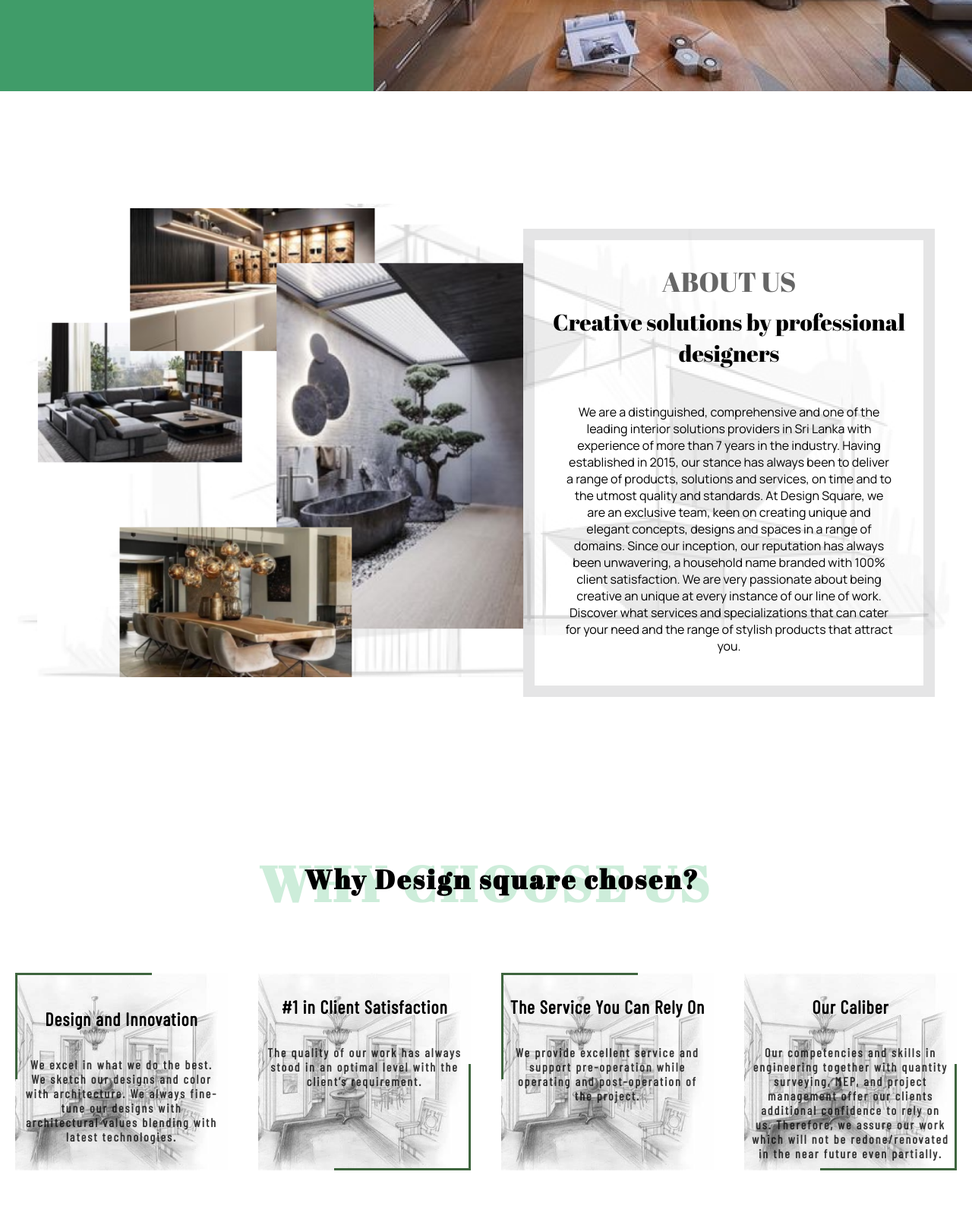
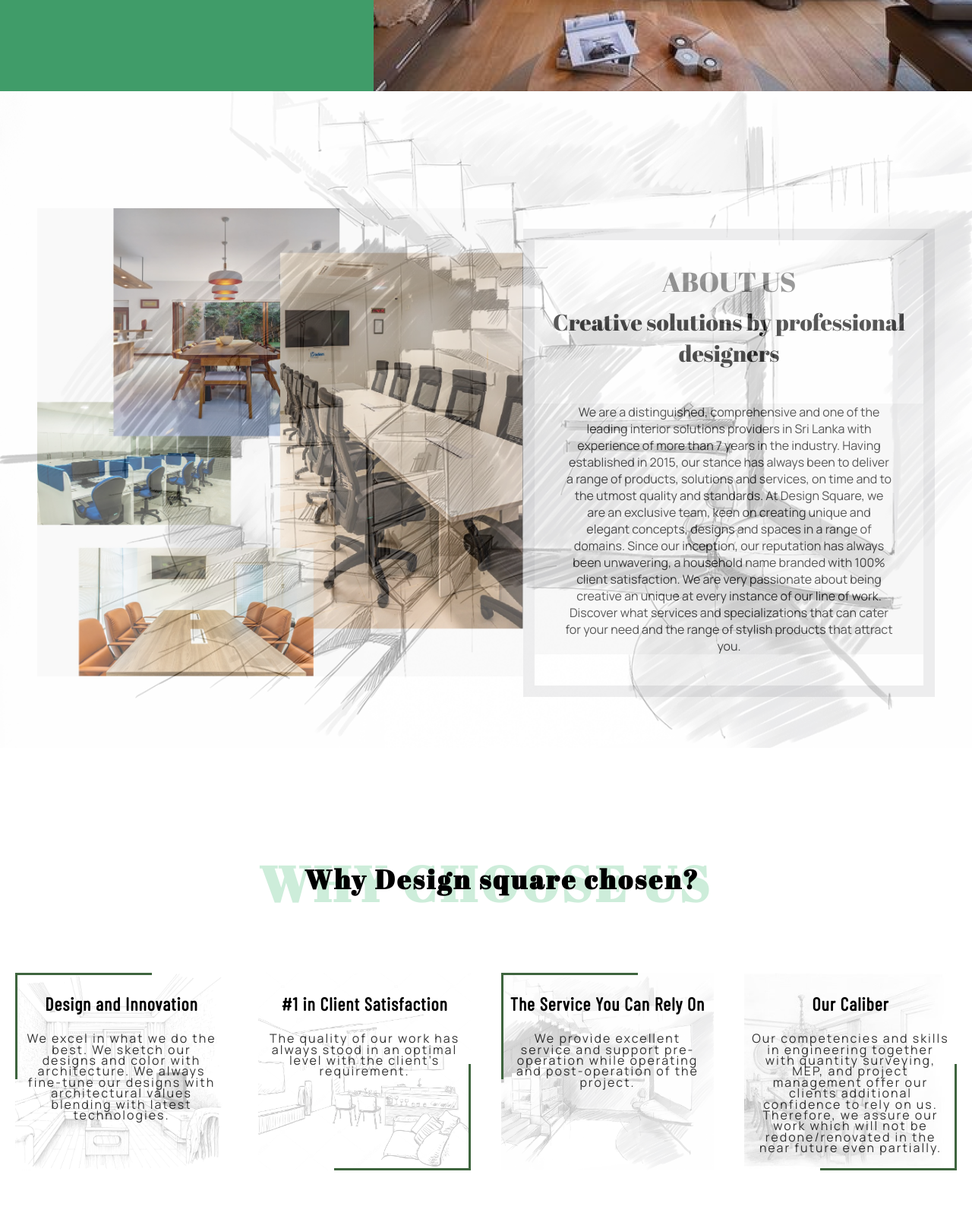
Before and after one commit to RuvindaTharaka/DESIGN-SQUARE, a plain HTML site: page index.html in a window 1280 px wide. Shown: the part 580-2180 px from the top of the page at 76% size. Drawn offline with nearby package versions, Linux system fonts and the light colour scheme; a web font is replaced by a local one.

Commit message:
bug-fix-24

```diff
--- a/assests/css/styles.css
+++ b/assests/css/styles.css
@@ -11,30 +11,106 @@ body {
   width: 100%;
 }
 
-.reason {
-  background-image: url("../images/new3.jpg");
+
+.top-left::before {
+  background-image: url("../images/sketch1.jpg");
   background-repeat: no-repeat;
   background-position: right top;
   background-size: 340px 260px;
+  content: "";
+  background-size: cover;
+  position: absolute;
+  top: 0px;
+  right: 0px;
+  bottom: 0px;
+  left: 0px;
+  opacity: 0.25;
+}
+
+
+
+.top-right::before {
+  background-image: url("../images/new6.jpg");
+  background-repeat: no-repeat;
+  background-position: right top;
+  background-size: 340px 260px;
+  content: "";
+  background-size: cover;
+  position: absolute;
+  top: 0px;
+  right: 0px;
+  bottom: 0px;
+  left: 0px;
+  opacity: 0.25;
+}
+
+
+.bottom-left::before {
+  background-image: url("../images/new4.jpg");
+  background-repeat: no-repeat;
+  background-position: right top;
+  background-size: 340px 260px;
+  content: "";
+  background-size: cover;
+  position: absolute;
+  top: 0px;
+  right: 0px;
+  bottom: 0px;
+  left: 0px;
+  opacity: 0.25;
+}
+
+
+.bottom-right::before {
+  background-image: url("../images/new9.jpg");
+  background-repeat: no-repeat;
+  background-position: right top;
+  background-size: 340px 260px;
+  content: "";
+  background-size: cover;
+  position: absolute;
+  top: 0px;
+  right: 0px;
+  bottom: 0px;
+  left: 0px;
+  opacity: 0.35;
 }
 
 .reason>h2{
   color: rgba(0, 0, 0, 1);
   font-family: 'Barlow Condensed', sans-serif;
   font-weight: 800;
+  position: relative;
+  color: #ffffff;
+  line-height: 0.9;
+  text-align: center;
 }
 .reason p{
-  color: rgba(6, 6, 6, 0.8);
+  color: rgba(0, 0, 0, 0.8);
   font-size: 16px ;
-  font-family: 'Barlow Condensed', sans-serif;
-  font-weight: 800;
+  font-family: 'Manrope', sans-serif ;
+  font-weight: 400;
   letter-spacing: 2px;
-}
-
-.about-container {
-  background-image: url("../images/AboutBackImg.png");
+  position: relative;
+  line-height: 0.9;
+  text-align: center;
+}
+
+
+.about-container::before{
+
+  background-image: url("../images/new4.jpg");
   background-repeat: no-repeat;
   background-position: center;
+  background-size: cover;
+  content: "";
+  background-size: cover;
+  position: absolute;
+  top: 0px;
+  right: 0px;
+  bottom: 0px;
+  left: 0px;
+  opacity: 0.35;
 }
 
 .methodology-container {
@@ -69,8 +145,8 @@ font-family: 'Yanone Kaffeesatz', sans-serif;
 
 /*Fonts*/
 .nav_link_font{
-  font-family: 'Gayathri', sans-serif !important;
-  font-weight: 700 !important;
+  font-family: 'Oswald', sans-serif !important;
+  font-weight: 500 !important;
   letter-spacing: 0px !important;
 }
 
@@ -90,6 +166,7 @@ font-family: 'Yanone Kaffeesatz', sans-serif;
   font-family: 'Abril Fatface', sans-serif !important;
   font-weight: 400 !important;
   letter-spacing: 0px !important;
+
 }
 
 .about_us_sub_title_font {
@@ -102,6 +179,7 @@ font-family: 'Yanone Kaffeesatz', sans-serif;
   font-family: 'Manrope', sans-serif !important;
   font-weight: 400 !important;
   letter-spacing: 0px !important;
+  background-color: #f5f5f5;
 }
 
 .hidden_title_font {
@@ -126,6 +204,7 @@ font-family: 'Yanone Kaffeesatz', sans-serif;
   font-family: 'Manrope', sans-serif !important;
   font-weight: 400 !important;
   letter-spacing: 0px !important;
+  text-align: center !important;
 }
 
 
@@ -265,14 +344,14 @@ font-family: 'Yanone Kaffeesatz', sans-serif;
   font-family: "Abril Fatface", sans-serif;
   letter-spacing: 1px;
   font-weight: 800;
-  font-size: 100px;
+  font-size: 80px;
   margin: 0;
-  padding: 50px 0px 0px 50px;
+  padding: 150px 0px 0px 50px;
 }
 
 .home_content_div_h2 {
   font-family: "Train One", sans-serif;
-  font-size: 50px;
+  font-size: 40px;
   margin: 0;
   padding: 0px 100px 0px 50px;
 }
@@ -1052,7 +1131,7 @@ font-family: 'Yanone Kaffeesatz', sans-serif;
 .contact_details {
   width: 40%;
   display: flex;
-  flex-direction: column;
+  flex-direction: row;
   justify-content: flex-start;
   align-items: flex-start;
 }
@@ -2105,8 +2184,9 @@ footer > p {
 
 
 
+
 /* Responsive styles for screen sizes up to 768px */
-@media screen and (max-width: 1135px) {
+@media screen and (max-width: 1235px) {
   .choose_row {
       display: grid;
       grid-template-columns: auto auto;
@@ -2202,10 +2282,9 @@ footer > p {
 }
 
 .img_popup  {
-  width: 50vw !important;
-  height: 60vh !important;
+  height: 65% !important;
   border: 2px solid #3e653e !important;
-
+  padding: 5px;
 
 }
 
--- a/assests/js/script.js
+++ b/assests/js/script.js
@@ -338,7 +338,7 @@ window.addEventListener('scroll', scrollUp)
 
 /*==================== SCROLL REVEAL ANIMATION ====================*/
 const sr = ScrollReveal({
-    distance: '5px',
+    distance: '10px',
     duration: 4000,
     reset: true,
 })
@@ -346,10 +346,12 @@ const sr = ScrollReveal({
 sr.reveal(`
         .home_content_div_h1,
         .logo,
-        .client_container5
+        .client_container5,
+        .top-left,
+        .bottom-right
     `, {
     origin: 'top',
-    interval: 1000,
+    interval: 3000,
 })
 
 sr.reveal(`
@@ -358,15 +360,17 @@ sr.reveal(`
         .p_3,
         .p_5
 
+
     `, {
     origin: 'bottom',
-    interval: 1400,
+    interval: 1600,
 })
 
 sr.reveal(`
         .home_content_div_p,
-        .home_content_div_btn_explore
-
+        .home_content_div_btn_explore,
+        .bottom-left,
+        .top-right
     `, {
     origin: 'bottom',
     interval: 3000,
--- a/index.html
+++ b/index.html
@@ -5,6 +5,7 @@
     <meta charset="utf-8" />
     <meta name="viewport" content="width=device-width, initial-scale=1" />
     <link rel="stylesheet" href="./assests/css/styles.css" />
+    <link rel="icon" type="image/x-icon" href="../assests/images/logo.png">
     <link
       href="https://cdn.jsdelivr.net/npm/remixicon@2.5.0/fonts/remixicon.css"
       rel="stylesheet"
@@ -29,6 +30,31 @@
         <li><a href="#products" class="nav_link_font">Products</a></li>
         <li><a href="#projects" class="nav_link_font">Projects</a></li>
         <li><a href="#contact" class="nav_link_font" >Contact Us</a></li>
+        <li style="margin-left: 100px;">
+          <div style="display: flex !important; ">
+            <div style="width: 40px; height: 40px; background-color: #9CDCB5; display: flex; justify-content: center; align-items: center; margin: 5px;">
+              <img
+              src="./assests/images/faceb.png"
+              alt=""
+              style="width: 30px; height: 30px"
+              />
+            </div>
+            <div style="width: 40px; height: 40px; background-color: #9CDCB5; display: flex; justify-content: center; align-items: center; margin: 5px;">
+              <img
+                src="./assests/images/ins.png"
+                alt=""
+                style="width: 30px; height: 30px"
+              />
+            </div >
+            <div style="width: 40px; height: 40px; background-color: #9CDCB5; display: flex; justify-content: center; align-items: center; margin: 5px;">
+              <img
+                src="./assests/images/twit.png"
+                alt=""
+                style="width: 30px; height: 30px"
+              />
+            </div>
+          </div>
+        </li>
       </ul>
       <ul class="dropdown-links">
         <li><a href="#home" class="nav_link_font">Home</a></li>
@@ -59,7 +85,7 @@
 
       <section id="about" class="about-container">
         <div class="about_img_div">
-          <img src="./assests/images/AboutAll.png" alt="" />
+          <img src="./assests/images/abi.jpeg" alt="" />
         </div>
         <div class="about_content_div">
           <h2 class="about_content_div_h2 about_us_main_title_font">ABOUT US</h2>
@@ -85,20 +111,20 @@
         </div>
         <div class="choose_row">
             <div class="reason top-left">
-                <h2 style="color: rgba(0, 0, 0, 1); padding: 1rem;">Design and Innovation</h2>
+                <h2 style="color: rgba(0, 0, 0, 1); padding-bottom: .5rem;">Design and Innovation</h2>
                 <p>We excel in what we do the best. We sketch our designs and color with architecture. We always fine-tune our designs with architectural values blending with latest technologies.</p>
             </div>
             <div class="reason top-right">
-                <h2 style="color: rgba(0, 0, 0, 1); padding-bottom: 1rem;">#1 in Client Satisfaction</h2>
+                <h2 style="color: rgba(0, 0, 0, 1); padding-bottom: .5rem;">#1 in Client Satisfaction</h2>
                 <p>The quality of our work has always stood in an optimal level with the client’s requirement.</p>
             </div>
 
             <div class="reason bottom-left">
-                <h2 style="color: rgba(0, 0, 0, 1); padding-bottom: 1rem;">The Service You Can Rely On</h2>
+                <h2 style="color: rgba(0, 0, 0, 1); padding-bottom: .5rem;">The Service You Can Rely On</h2>
                 <p>We provide excellent service and support pre-operation while operating and post-operation of the project.</p>
             </div>
             <div class="reason bottom-right">
-                <h2 style="color: rgba(0, 0, 0, 1); padding-bottom: 1rem;">Our Caliber</h2>
+                <h2 style="color: rgba(0, 0, 0, 1); padding-bottom: .5rem;">Our Caliber</h2>
                 <p>Our competencies and skills in engineering together with quantity surveying, MEP, and project management offer our clients additional confidence to rely on us. Therefore, we assure our work which will not be redone/renovated in the near future even partially.</p>
             </div>
         </div>
@@ -532,7 +558,7 @@
           <div class="img_main_col img_main_col-3">
             <div class="img_box" style="width: 377px; height: 642px">
               <img
-                src="./assests/images/g-img10.jpg"
+                src="./assests/images/about3.png"
                 alt=""
                 style="width: 377px; height: 642px"
               />
@@ -736,6 +762,7 @@
         <div class="contact_content">
 
           <div class="contact_details">
+            <div style="width: 50%;">
               <h3
               style="
                 font-family: 'Abril Fatface', sans-serif;
@@ -746,13 +773,35 @@
             >
               ADDRESS
               </h3>
-            <p style="font-family: 'Manrope', sans-serif; font-weight: 400" class="description_font">
-              244/B, Dadugama, Ja-Ela
+              <p style="font-family: 'Manrope', sans-serif; font-weight: 400; text-align: left !important;" class="description_font">
+                244/B, Dadugama,
               </p>
-            <p style="font-family: 'Manrope', sans-serif; font-weight: 400" class="description_font">
+
+              <p style="font-family: 'Manrope', sans-serif; font-weight: 400; text-align: left !important;" class="description_font">
+                Ja-Ela
+              </p>
+              <p style="font-family: 'Manrope', sans-serif; font-weight: 400; text-align: left !important;" class="description_font">
                 Sri Lanka
               </p>
+              <h3
+              style="
+                font-family: 'Abril Fatface', cursive;
+                font-weight: 400;
+                letter-spacing: 1px;
+              "
+              class="sub_title_font"
+            >
+              EMAIL
+            </h3>
+            <p style="font-family: 'Manrope', sans-serif; font-weight: 400; text-align: left !important;" class="description_font">
+              dilshan.designsquare@gmail.com
+            </p>
 
+            </div>
+
+
+
+            <div style="width: 50%;">
               <h3
               style="
                 font-family: 'Abril Fatface', cursive;
@@ -763,26 +812,13 @@
             >
               PHONE
             </h3>
-            <p style="font-family: 'Manrope', sans-serif; font-weight: 400" class="description_font">
+            <p style="font-family: 'Manrope', sans-serif; font-weight: 400; text-align: left !important;" class="description_font">
               (+94) 76 0681075
             </p>
-            <p style="font-family: 'Manrope', sans-serif; font-weight: 400" class="description_font">
+            <p style="font-family: 'Manrope', sans-serif; font-weight: 400; text-align: left !important;" class="description_font">
               (+94) 77 2069501
             </p>
 
-            <h3
-              style="
-                font-family: 'Abril Fatface', cursive;
-                font-weight: 400;
-                letter-spacing: 1px;
-              "
-              class="sub_title_font"
-            >
-              EMAIL
-            </h3>
-            <p style="font-family: 'Manrope', sans-serif; font-weight: 400" class="description_font">
-              dilshan.designsquare@gmail.com
-            </p>
 
               <h3 class="sub_title_font" >SOCIAL</h3>
               <div style="display: flex; flex-direction: row;">
@@ -802,6 +838,8 @@
                   style="width: 30px; height: 30px"
                 />
               </div>
+            </div>
+
 
           </div>
           <div class="contact_email contact_details">
```
Also changed, not shown: assests/images/abi.jpeg (added), assests/images/blur.jpg (added), assests/images/blur2.jpg (added), assests/images/blur3.jpg (added), assests/images/faceb.png (added), assests/images/fb.png (added), assests/images/ins.png (added), assests/images/new10.jpg (added), assests/images/new7.jpg (added), assests/images/new8.jpg (added), assests/images/new9.jpg (added), assests/images/social1.png (added), assests/images/social2.png (added), assests/images/social3.png (added), 1 more files. Lines whose indentation alone changed are shown as unchanged.
